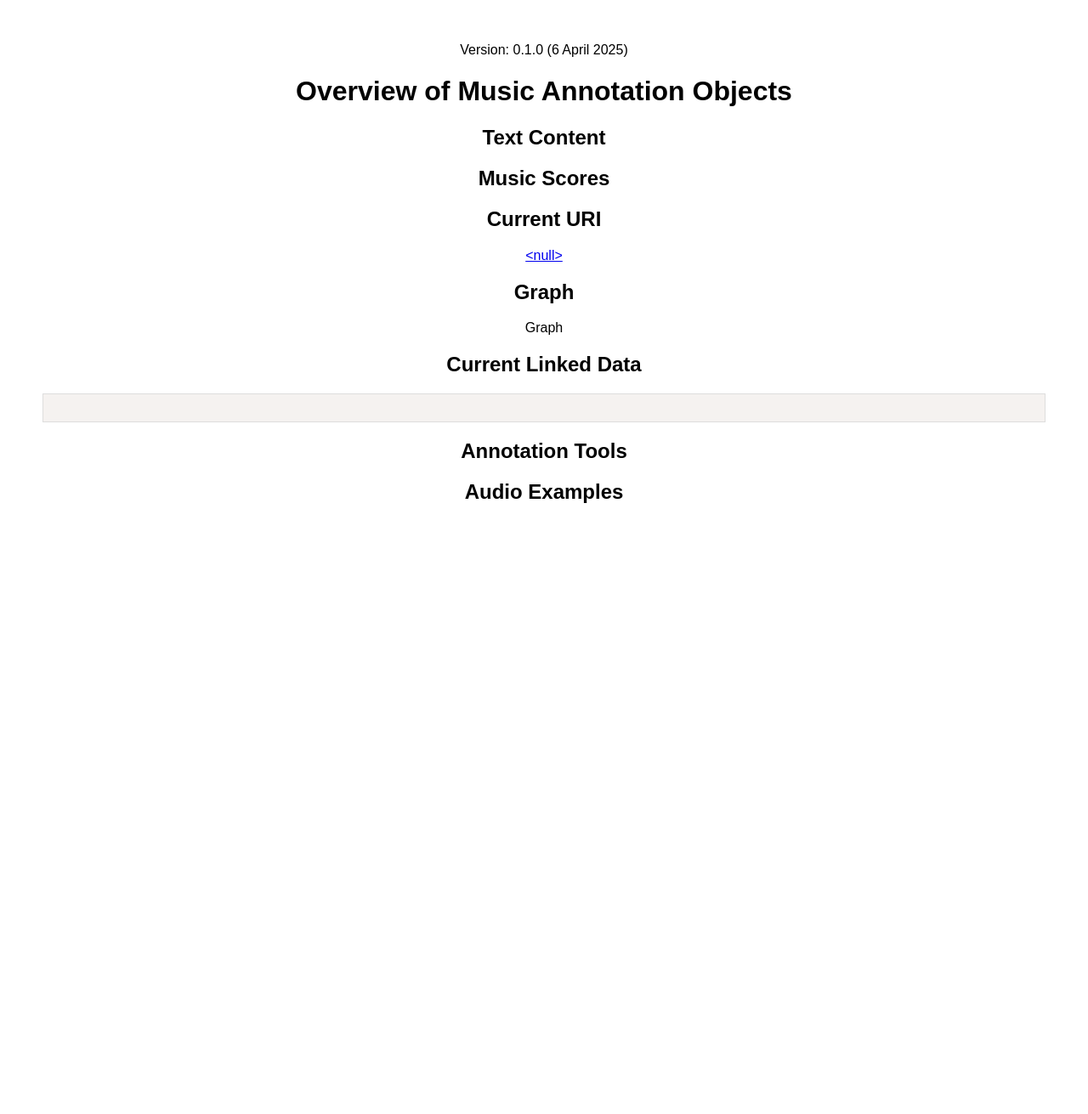
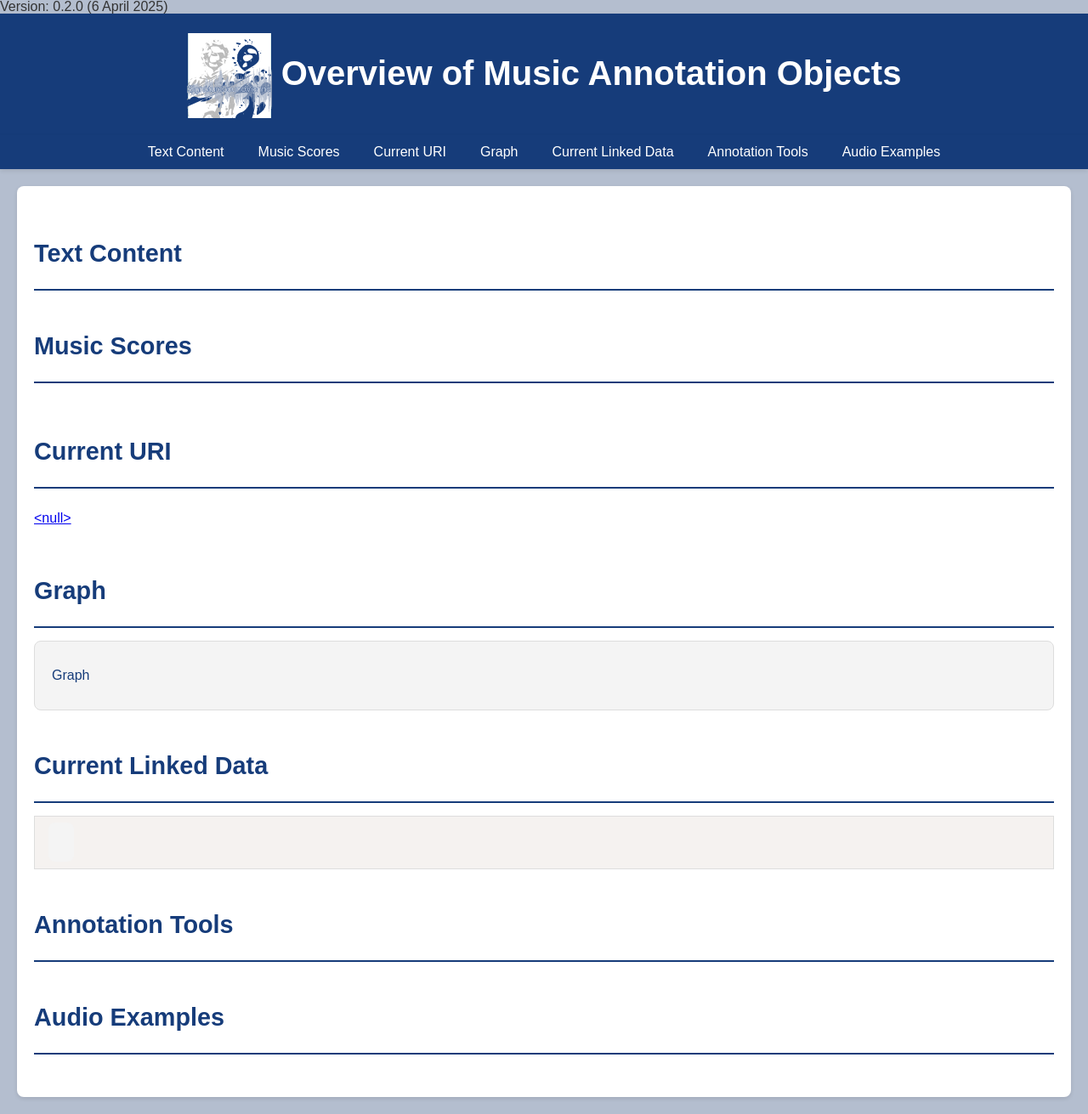
Before and after one commit to iwk-digital/primal, a Flask app: page / in a window 1280 px wide. Shown: the whole page at 85% size. Before the commit the page ends 592 px from the top, so only its background shows below. Run offline with Flask 3, Linux system fonts and the light colour scheme; some libraries are stand-ins or nearby versions.

Commit message:
Update logo and styling

```diff
--- a/app/static/css/styles.css
+++ b/app/static/css/styles.css
@@ -1,14 +1,132 @@
-body {
-    font-family: Arial, sans-serif;
-    text-align: center;
-    margin: 50px;
+/* set CSS variables */
+:root {
+    --primary-color: #163c7a;
+    --secondary-color: #b4becf;
+    --text-color: var(--primary-color);
+    --font-family: 'Arial', sans-serif;
 }
 
-#music-scores .highlight {
-    fill:red;
+html {
+    scroll-behavior: smooth;
+    scroll-padding-top: 1.5em; /* to offset sticky nav bar */
 }
 
-#graph .current rect{
+#version-header {
+    height: 1em;
+    line-height:1em;
+}
+
+header img {
+    width: 100px;
+    height: auto;
+    margin: 0 auto;
+    display: inline;
+    vertical-align:middle;
+}
+
+
+/* General body styling */
+body {
+    font-family: 'Arial', sans-serif;
+    margin: 0;
+    padding: 0;
+    background-color: var(--secondary-color);
+    color: #333;
+    line-height: 2.5;
+    position:relative;
+}
+
+/* Header styling */
+header {
+    background-color: var(--primary-color);
+    color: white;
+    padding: 20px 0;
+    text-align: center;
+    box-shadow: 0 2px 5px rgba(0, 0, 0, 0.1);
+    position:relative;
+}
+
+header h1 {
+    margin: 0;
+    font-size: 2.5rem;
+}
+
+/* Navigation bar styling */
+
+nav ul {
+    color: white;
+    padding: 10px 0;
+    box-shadow: 0 2px 5px rgba(0, 0, 0, 0.1);
+    background-color: var(--primary-color);
+    position: sticky;
+    top: 0;
+    z-index: 1000; /* Keep the nav on top */
+    list-style: none;
+    margin: 0;
+    padding: 0;
+    display: flex;
+    justify-content: center;
+    gap: 20px;
+}
+
+nav ul li {
+    display: inline;
+}
+
+nav ul li a {
+    color: white;
+    text-decoration: none;
+    font-size: 1rem;
+    padding: 5px 10px;
+    border-radius: 4px;
+    transition: background-color 0.3s ease;
+}
+
+nav ul li a:hover {
+    background-color: var(--secondary-color);
+    color: var(--primary-color);
+}
+
+/* Main content styling */
+main {
+    max-width: 1200px;
+    margin: 20px auto;
+    padding: 20px;
+    background: white;
+    border-radius: 8px;
+    box-shadow: 0 2px 5px rgba(0, 0, 0, 0.1);
+    color: var(--text-color)
+}
+
+/* Section styling */
+section {
+    margin-bottom: 30px;
+}
+
+section h2 {
+    font-size: 1.8rem;
+    color: var(--text-color);
+    border-bottom: 2px solid var(--primary-color);
+    padding-bottom: 5px;
+    margin-bottom: 15px;
+}
+
+section p, section div, section pre {
+    text-align: left;
+    font-size: 1rem;
+    margin: 10px 0;
+}
+
+/* Styling for the graph */
+#graph {
+    border: 1px solid #ddd;
+    padding: 20px;
+    border-radius: 8px;
+    background-color: #f4f4f4;
+    overflow-x: auto;
+}
+
+#graph .current rect {
     stroke: red !important;
 }
 
@@ -16,4 +134,78 @@ body {
     position: absolute;
     text-align: center;
     max-width: 200px;
+    background-color: #fff;
+    border: 1px solid #ddd;
+    padding: 5px;
+    border-radius: 4px;
+    box-shadow: 0 2px 5px rgba(0, 0, 0, 0.1);
 }
+
+/* Styling for JSON display */
+#json-display {
+    line-height:2;
+}
+
+/* Styling for music scores */
+#music-scores {
+    display: flex;
+    flex-wrap: wrap;
+    gap: 20px;
+    justify-content: center;
+}
+
+#music-scores .mei {
+    border: 1px solid #ddd;
+    padding: 10px;
+    border-radius: 8px;
+    background-color: #f9f9f9;
+    box-shadow: 0 2px 5px rgba(0, 0, 0, 0.1);
+}
+
+#music-scores .highlight {
+    fill: red;
+}
+
+/* Styling for textual content */
+#text-content {
+    font-size: 1.2rem;
+    color: #555;
+}
+
+/* Styling for JSON display */
+#json-display {
+    background-color: #f4f4f4;
+    padding: 15px;
+    border-radius: 8px;
+    overflow-x: auto;
+    font-family: 'Courier New', Courier, monospace;
+    font-size: 0.9rem;
+    color: #333;
+}
+
+/* Footer styling */
+footer {
+    text-align: center;
+    padding: 10px 0;
+    background-color: var(--primary-color)
+    color: white;
+    position: fixed;
+    bottom: 0;
+    width: 100%;
+}
+
+/* Responsive design */
+@media (max-width: 768px) {
+    main {
+        padding: 10px;
+    }
+
+    section h2 {
+        font-size: 1.5rem;
+    }
+
+    #music-scores {
+        flex-direction: column;
+        align-items: center;
+    }
+}
--- a/app/templates/index.html
+++ b/app/templates/index.html
@@ -46,37 +46,59 @@
       <a href="about.html">About</a>
       <a href="contact.html">Contact</a>
     </nav>-->
-    <div>Version: <span id="version"></span> (<span id="date"></span>)</div>
+    <div id="version-header">Version: <span id="version"></span> (<span id="date"></span>)</div>
     <header>
-      <!--<img src="logo.png" alt="logo" />-->
-      <h1>Overview of Music Annotation Objects</h1>
+      <h1>
+        <img src="{{ url_for('static', filename='img/logo.png') }}" alt="logo" />
+        Overview of Music Annotation Objects
+      </h1>
     </header>
+    <!-- Horizontal nav bar with internal links to each section: -->
+    <nav>
+      <ul>
+        <li><a href="#a-text-content">Text Content</a></li>
+        <li><a href="#a-music-scores">Music Scores</a></li>
+        <li><a href="#a-current-uri">Current URI</a></li>
+        <li><a href="#a-graph">Graph</a></li>
+        <li><a href="#a-json-display">Current Linked Data</a></li>
+        <li><a href="#a-annotation-tools">Annotation Tools</a></li>
+        <li><a href="#a-audio-examples">Audio Examples</a></li>
+      </ul>
+    <nav>
+    </nav>
     <main>
-      <section>
+      <a id="a-text-content"></a>
+      <section id="h-text-content">
         <h2>Text Content</h2>
         <p id="text-content"></p>
       </section>
-      <section>
+      <a id="a-music-scores"></a>
+      <section id="h-music-scores">
         <h2>Music Scores</h2>
         <div id="music-scores"></div>
       </section>
-      <section>
+      <a id="a-current-uri"></a>
+      <section id="h-current-uri">
         <h2>Current URI</h2>
         <p id="current-uri"></p>
       </section>
-      <section>
+      <a id="a-graph"></a>
+      <section id="h-graph">
         <h2>Graph</h2>
         <div id="graph">Graph</div>
       </section>
-      <section>
+      <a id="a-json-display"></a>
+      <section id="h-json-display">
         <h2>Current Linked Data</h2>
         <pre><code id="json-display" class="language-json"></code></pre>
       </section>
-      <section>
+      <a id="a-annotation-tools"></a>
+      <section id="h-annotation-tools">
         <h2>Annotation Tools</h2>
         <div id="annotation-tools"></div>
       </section>
-      <section>
+      <a id="a-audio-examples"></a>
+      <section id="h-audio-examples">
         <h2>Audio Examples</h2>
         <div id="audio-examples"></div>
       </section>
```
Also changed, not shown: CHANGELOG.md, app/static/img/logo.png (added), app/static/lib/main.js.
